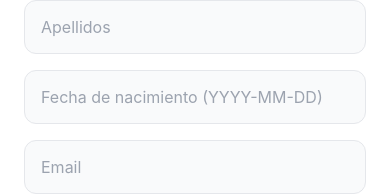
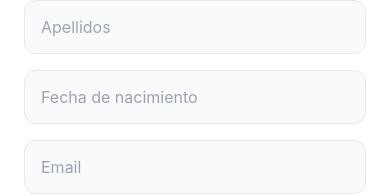
Before and after one commit to madgIitch/Homi, a React Native app: screen /Register in a window 390 px wide. Shown: the part 374-568 px from the top of the page. Built offline with nearby package versions, Linux system fonts and the light colour scheme.

Commit message:
añadiendo date picker

```diff
--- a/package.json
+++ b/package.json
@@ -12,6 +12,7 @@
   "dependencies": {
     "@expo-google-fonts/poppins": "^0.4.1",
     "@react-native-async-storage/async-storage": "^2.2.0",
+    "@react-native-community/datetimepicker": "^8.5.1",
     "@react-native/new-app-screen": "0.82.1",
     "@react-navigation/native": "^7.1.22",
     "@react-navigation/stack": "^7.6.8",
--- a/src/screens/RegisterScreen.tsx
+++ b/src/screens/RegisterScreen.tsx
@@ -1,12 +1,13 @@
 // src/screens/RegisterScreen.tsx
 import React, { useState, useContext } from 'react';
-import { View, Text, TextInput, StyleSheet, Alert } from 'react-native';
+import { View, Text, TextInput, StyleSheet, Alert, Platform, TouchableOpacity } from 'react-native';
 import { useNavigation } from '@react-navigation/native';
 import { StackNavigationProp } from '@react-navigation/stack';
 import { AuthContext } from '../context/AuthContext';
 import { Button } from '../components/Button';
 import { useTheme } from '../theme/ThemeContext';
 import { authService } from '../services/authService';
+import DateTimePicker from '@react-native-community/datetimepicker';
 
 type RootStackParamList = {
   Login: undefined;
@@ -31,7 +32,8 @@ export const RegisterScreen: React.FC = () => {
   const [password, setPassword] = useState('');
   const [firstName, setFirstName] = useState('');
   const [lastName, setLastName] = useState('');
-  const [birthDate, setBirthDate] = useState('');
+  const [birthDate, setBirthDate] = useState<Date | null>(null);
+  const [showDatePicker, setShowDatePicker] = useState(false);
   const [loading, setLoading] = useState(false);
 
   const handleRegister = async () => {
@@ -47,7 +49,7 @@ export const RegisterScreen: React.FC = () => {
         password,
         firstName,
         lastName,
-        birthDate
+        birthDate: birthDate.toISOString().split('T')[0] // Formato YYYY-MM-DD
       });
       // Después de registrar, hacer login automáticamente
       await login(email, password);
@@ -56,6 +58,25 @@ export const RegisterScreen: React.FC = () => {
     } finally {
       setLoading(false);
     }
+  };
+
+  const onChangeDate = (event: any, selectedDate?: Date) => {
+    setShowDatePicker(Platform.OS === 'ios');
+    if (selectedDate) {
+      setBirthDate(selectedDate);
+    }
+  };
+
+  const showDatepicker = () => {
+    setShowDatePicker(true);
+  };
+
+  const formatDate = (date: Date) => {
+    return date.toLocaleDateString('es-ES', {
+      day: '2-digit',
+      month: '2-digit',
+      year: 'numeric'
+    });
   };
 
   return (
@@ -100,21 +121,36 @@ export const RegisterScreen: React.FC = () => {
           onChangeText={setLastName}
         />
 
-        <TextInput
+        <TouchableOpacity
           style={[
             styles.input,
+            styles.dateInput,
             {
               borderColor: theme.colors.border,
               borderRadius: theme.borderRadius.md,
               backgroundColor: theme.colors.surface,
-              color: theme.colors.text,
             },
           ]}
-          placeholder="Fecha de nacimiento (YYYY-MM-DD)"
-          placeholderTextColor={theme.colors.textTertiary}
-          value={birthDate}
-          onChangeText={setBirthDate}
-        />
+          onPress={showDatepicker}
+        >
+          <Text style={[
+            styles.dateText,
+            { color: birthDate ? theme.colors.text : theme.colors.textTertiary }
+          ]}>
+            {birthDate ? formatDate(birthDate) : 'Fecha de nacimiento'}
+          </Text>
+        </TouchableOpacity>
+
+        {showDatePicker && (
+          <DateTimePicker
+            testID="dateTimePicker"
+            value={birthDate || new Date()}
+            mode="date"
+            display="default"
+            onChange={onChangeDate}
+            maximumDate={new Date()}
+          />
+        )}
 
         <TextInput
           style={[
@@ -195,4 +231,11 @@ const styles = StyleSheet.create({
     marginBottom: 16,
     fontSize: 16,
   },
+  dateInput: {
+    justifyContent: 'center',
+    height: 54,
+  },
+  dateText: {
+    fontSize: 16,
+  },
 });
```
Also changed, not shown: 1 other file (tests, documents, lock files or other folders).
